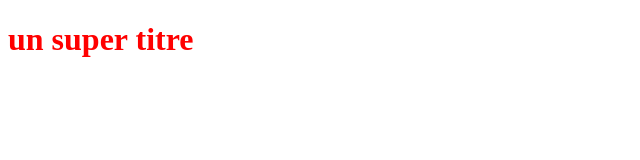
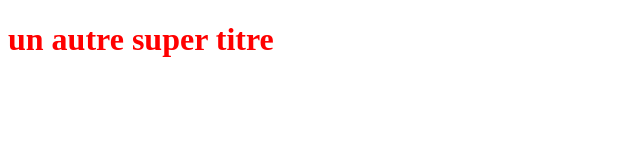
Before and after one commit to CyrilDev83/OpenClassRoomProject, a plain HTML site: page index.html in a window 1280 px wide. Shown: the whole page, without its empty margins (0-640 px from the left). Drawn offline with Linux system fonts and the light colour scheme.

Commit message:
modification du titre

```diff
--- a/index.html
+++ b/index.html
@@ -7,6 +7,6 @@
     <link rel="stylesheet" href="style.css">
 </head>
 <body>
-    <h1>un super titre</h1>
+    <h1>un  autre super titre</h1>
 </body>
 </html>
```
